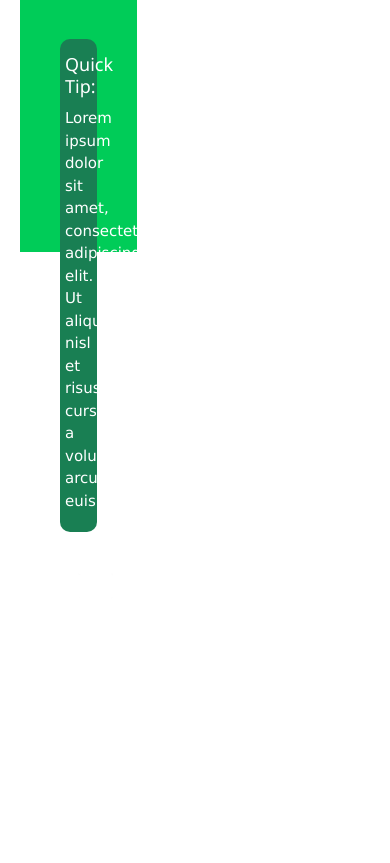
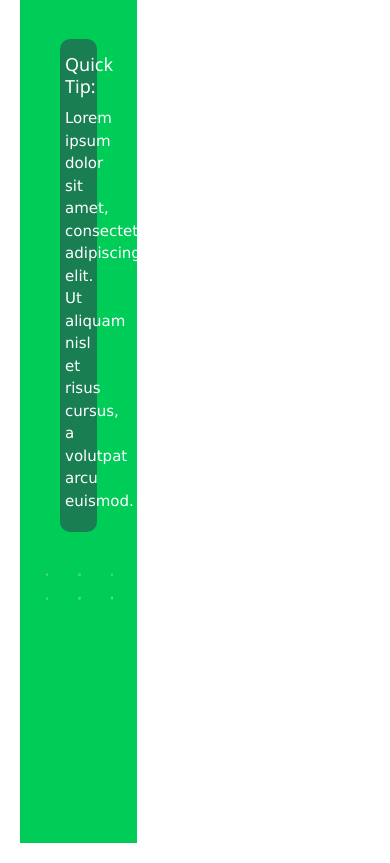
Before and after one commit to jmkim2392/jmkim2392.github.io, a PHP site: page / in a window 390 px wide. Shown: the part 88-951 px from the top of the page. Before the commit the page ends 620 px from the top, so only its background shows below. Run offline with PHP 8.4, Linux system fonts and the light colour scheme; some libraries are stand-ins or nearby versions.

Commit message:
mobile index test

```diff
--- a/style/base.css
+++ b/style/base.css
@@ -290,7 +290,7 @@ li {
 
     .center {
         width: 30vw;
-        height: 30vh;
+        height: 100vh;
 
     }
 
```
